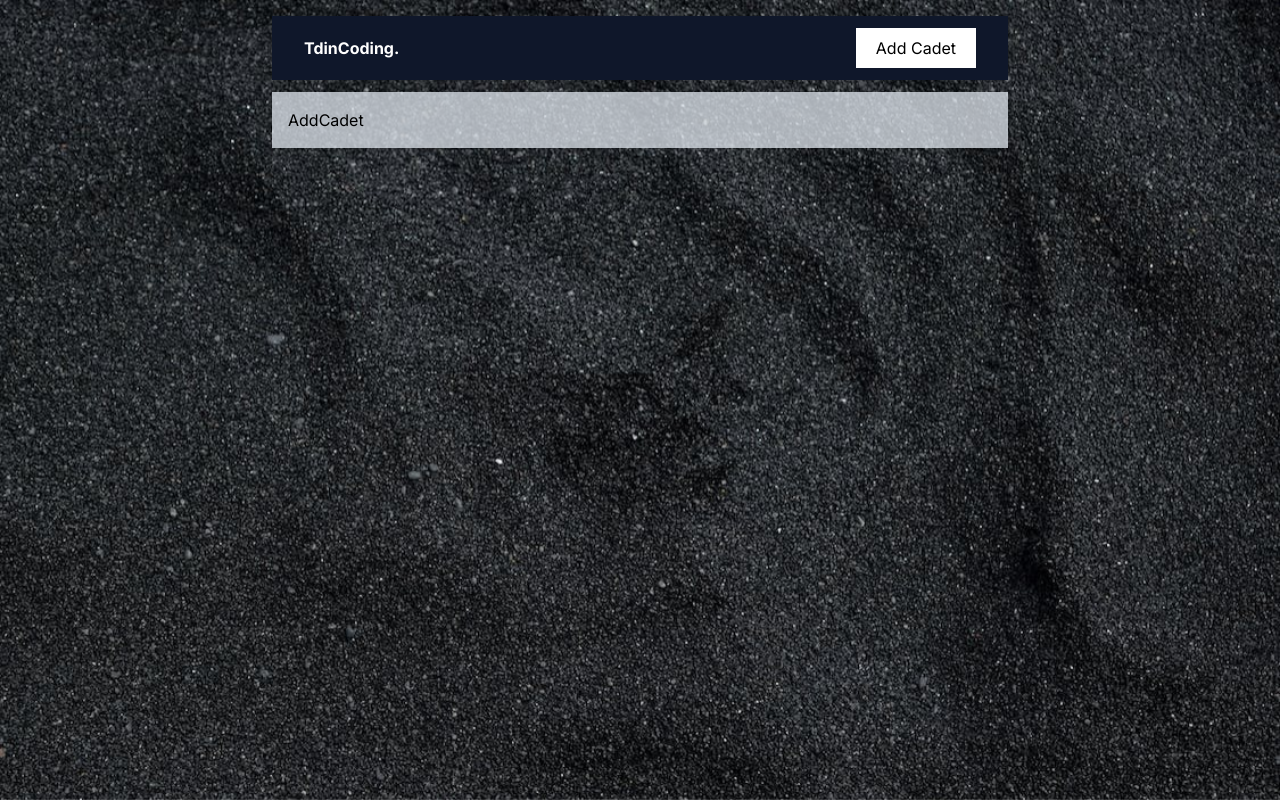
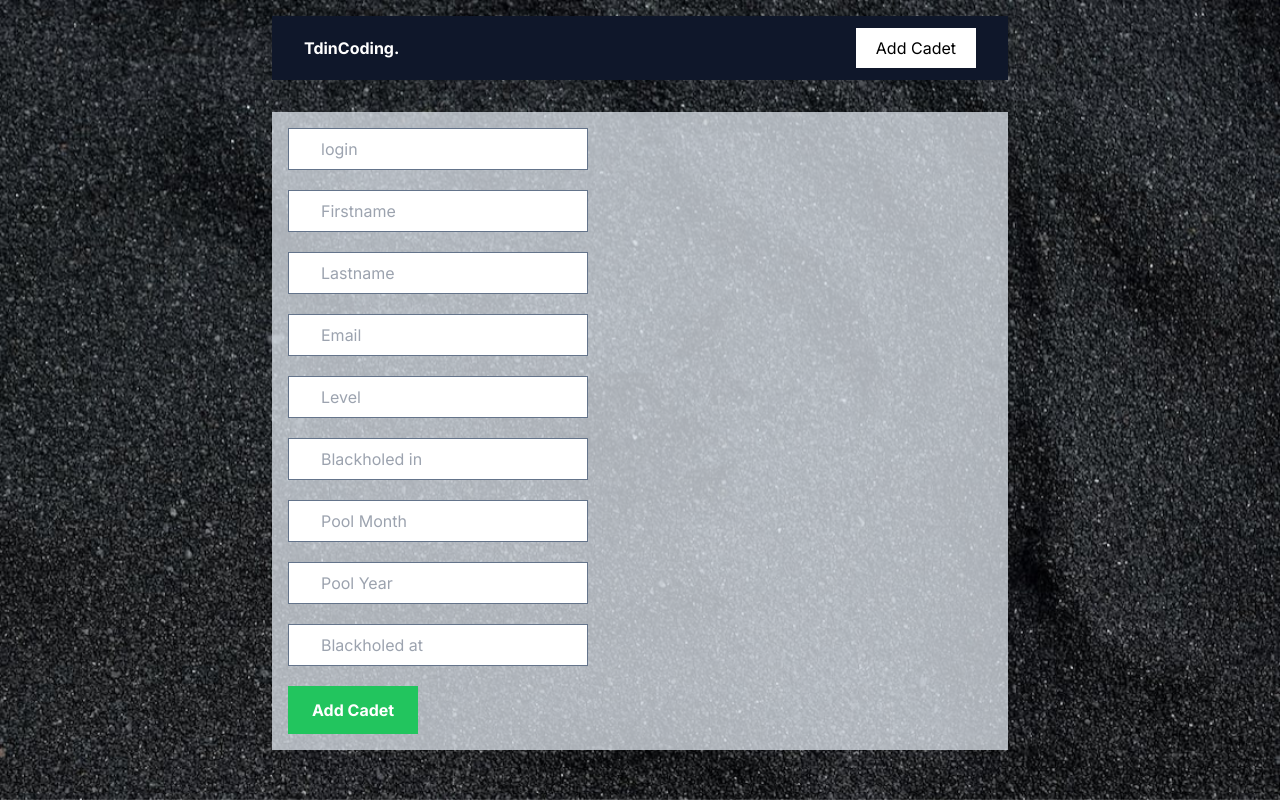
Before and after one commit to Tuengdin/nextjs13mongdb, a Next.js app: page /AddCadet in a window 1280 px wide. Built offline with nearby package versions, Linux system fonts and the light colour scheme.

Commit message:
add Add Cadet form in AddCadet

```diff
--- a/app/AddCadet/page.tsx
+++ b/app/AddCadet/page.tsx
@@ -1,9 +1,56 @@
 type Props = {};
 const AddCadet = (props: Props) => {
   return (
-    <div className="bg-slate-200/75 p-4  my-3 flex justify-between gap-5 items-start">
-      AddCadet
-    </div>
+    <form className="bg-slate-200/75 p-4  my-3 flex flex-col justify-between gap-5 items-start">
+      <input
+        className="border border-slate-500  px-8 py-2"
+        type="text"
+        placeholder="login"
+      />
+      <input
+        className="border border-slate-500  px-8 py-2"
+        type="text"
+        placeholder="Firstname"
+      />
+      <input
+        className="border border-slate-500  px-8 py-2"
+        type="text"
+        placeholder="Lastname"
+      />
+      <input
+        className="border border-slate-500  px-8 py-2"
+        type="text"
+        placeholder="Email"
+      />
+      <input
+        className="border border-slate-500  px-8 py-2"
+        type="text"
+        placeholder="Level"
+      />
+      <input
+        className="border border-slate-500  px-8 py-2"
+        type="text"
+        placeholder="Blackholed in"
+      />
+      <input
+        className="border border-slate-500  px-8 py-2"
+        type="text"
+        placeholder="Pool Month"
+      />
+      <input
+        className="border border-slate-500  px-8 py-2"
+        type="text"
+        placeholder="Pool Year"
+      />
+      <input
+        className="border border-slate-500  px-8 py-2"
+        type="text"
+        placeholder="Blackholed at"
+      />
+      <button className="bg-green-500 font-bold text-white py-3 px-6 w-fit">
+        Add Cadet
+      </button>
+    </form>
   );
 };
 export default AddCadet;
--- a/app/globals copy.css
+++ /dev/null
@@ -1,6 +0,0 @@
-@tailwind base;
-@tailwind components;
-@tailwind utilities;
-.my-custom-bg-class {
-  background-image: url(../img/bg1.jpg);
-}
--- a/app/layout.tsx
+++ b/app/layout.tsx
@@ -30,7 +30,7 @@ export default function RootLayout({
         </div>
         <div className="max-w-3xl mx-auto p-4">
           <Navbar />
-          {children}
+          <div className="mt-8">{children}</div>
         </div>
       </body>
     </html>
--- a/app/page.tsx
+++ b/app/page.tsx
@@ -1,7 +1,6 @@
 // https://www.youtube.com/watch?v=wNWyMsrpbz0&t=3420s  9:57
 
 import CadetsList from "@/components/CadetsList";
-import Image from "next/image";
 
 export default function Home() {
   return (
```
